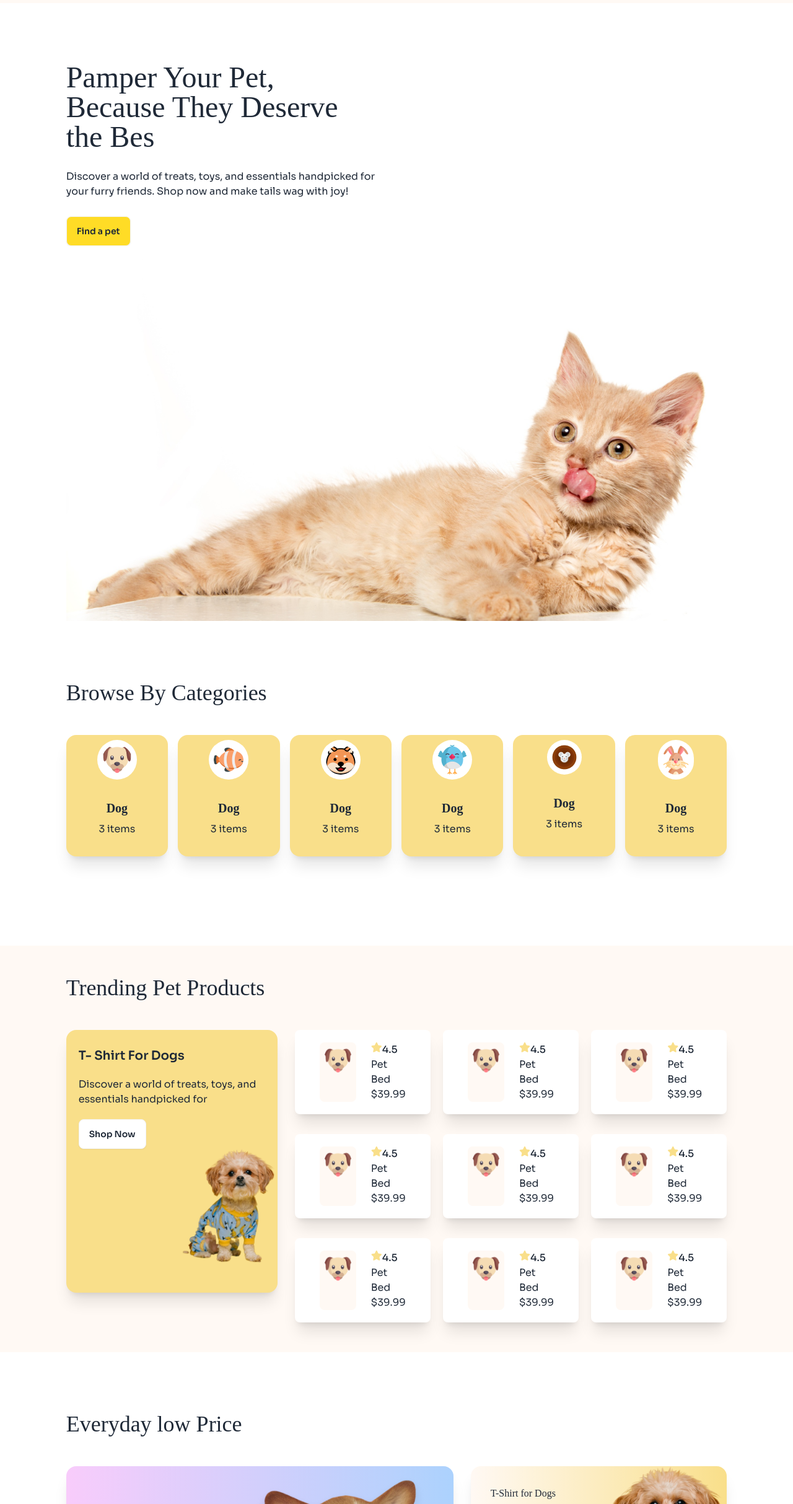
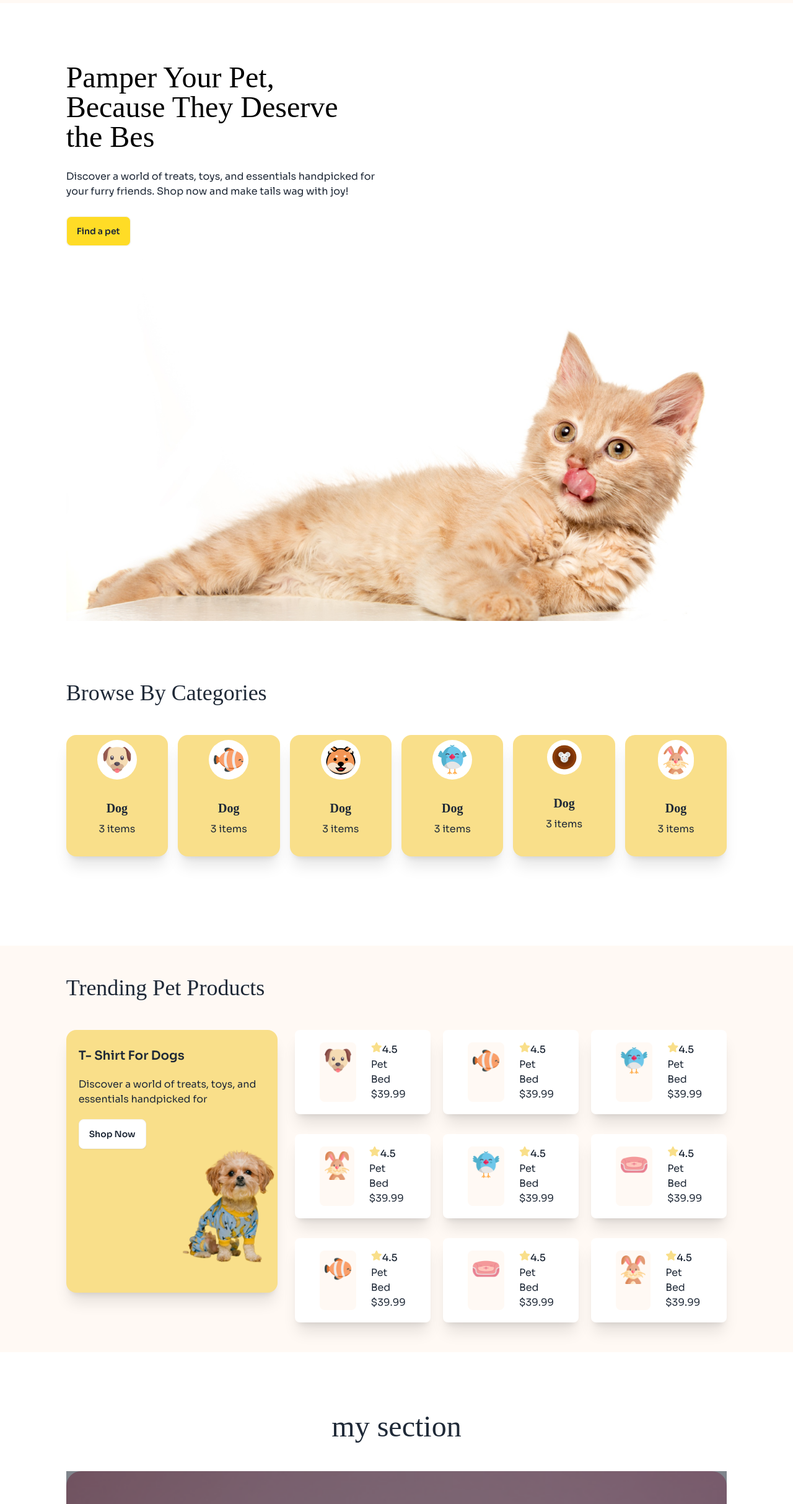
Before and after one commit to akkasali-dev/assignment-3, a plain HTML site: page index.html in a window 1280 px wide. Shown: the part 63-2490 px from the top of the page at 62% size. Drawn offline with nearby package versions, Linux system fonts and the light colour scheme; a web font is replaced by a local one.

Commit message:
added dog and cat section done commit

```diff
--- a/index.html
+++ b/index.html
@@ -15,6 +15,21 @@
     <link rel="stylesheet" href="https://cdnjs.cloudflare.com/ajax/libs/font-awesome/6.7.2/css/all.min.css"/>
 
     <style>
+      @keyframes color{
+        0%   {color:black;}
+        25%  {color: red;}
+        50%  { color:yellow}
+        75%  {color:sandybrown}
+        100% {color:chocolate}
+
+      }
+        .ani{
+          color:black;
+          animation-name: color;
+          animation-duration: 4s;
+          animation-delay: 1s;
+          animation-iteration-count: infinite;
+        }
         .font-sora{
             font-family: "Sora", serif;
         }
@@ -69,7 +84,7 @@
        <!-- hero section -->
        <div class="md:w-5/6 mx-auto my-24 px-2 md:px-0">
          <div class="space-y-7">
-            <h1 class="text-5xl font-adlam">Pamper Your Pet,<br> Because They Deserve <br> the Bes</h1>
+            <h1 class="text-5xl font-adlam ani">Pamper Your Pet,<br> Because They Deserve <br> the Bes</h1>
             <p class="">Discover a world of treats, toys, and essentials handpicked for <br> your furry friends. Shop now and make tails wag with joy!</p>
             <button class="btn bg-btn-primary">Find a pet</button>
          </div>
@@ -184,7 +199,7 @@
                 </div>
                 <div class="shadow-xl bg-white flex px-10 py-5 gap-6 rounded-lg">
                   <div class="p-2 bg-[#FFF9F4] rounded-lg">
-                    <img src="./c1-assets/dog-cartoon.png" alt="">
+                    <img src="./c1-assets/rabbit-cartoon.png" alt="">
                   </div>
                   <div>
                     <div class="flex">
@@ -197,7 +212,7 @@
                 </div>
                 <div class="shadow-xl bg-white flex px-10 py-5 gap-6 rounded-lg">
                   <div class="p-2 bg-[#FFF9F4] rounded-lg">
-                    <img src="./c1-assets/dog-cartoon.png" alt="">
+                    <img src="./c1-assets/fish-cartoon.png" alt="">
                   </div>
                   <div>
                     <div class="flex">
@@ -209,11 +224,11 @@
                   </div>
                 </div>
               </div>
-              <!-- card 1 -->
+              <!-- card 2 -->
               <div class="space-y-8">
                 <div class="shadow-xl bg-white flex px-10 py-5 gap-6 rounded-lg">
                   <div class="p-2 bg-[#FFF9F4] rounded-lg">
-                    <img src="./c1-assets/dog-cartoon.png" alt="">
+                    <img src="./c1-assets/fish-cartoon.png" alt="">
                   </div>
                   <div>
                     <div class="flex">
@@ -226,7 +241,7 @@
                 </div>
                 <div class="shadow-xl bg-white flex px-10 py-5 gap-6 rounded-lg">
                   <div class="p-2 bg-[#FFF9F4] rounded-lg">
-                    <img src="./c1-assets/dog-cartoon.png" alt="">
+                    <img src="./c1-assets/bird-cartoon.png" alt="">
                   </div>
                   <div>
                     <div class="flex">
@@ -239,7 +254,7 @@
                 </div>
                 <div class="shadow-xl bg-white flex px-10 py-5 gap-6 rounded-lg">
                   <div class="p-2 bg-[#FFF9F4] rounded-lg">
-                    <img src="./c1-assets/dog-cartoon.png" alt="">
+                    <img src="./c1-assets/pet-couch.png" alt="">
                   </div>
                   <div>
                     <div class="flex">
@@ -251,11 +266,11 @@
                   </div>
                 </div>
               </div>
-              <!-- card 1 -->
+              <!-- card 3 -->
               <div class="space-y-8">
                 <div class="shadow-xl bg-white flex px-10 py-5 gap-6 rounded-lg">
                   <div class="p-2 bg-[#FFF9F4] rounded-lg">
-                    <img src="./c1-assets/dog-cartoon.png" alt="">
+                    <img src="./c1-assets/bird-cartoon.png" alt="">
                   </div>
                   <div>
                     <div class="flex">
@@ -268,7 +283,7 @@
                 </div>
                 <div class="shadow-xl bg-white flex px-10 py-5 gap-6 rounded-lg">
                   <div class="p-2 bg-[#FFF9F4] rounded-lg">
-                    <img src="./c1-assets/dog-cartoon.png" alt="">
+                    <img src="./c1-assets/pet-couch.png " alt="">
                   </div>
                   <div>
                     <div class="flex">
@@ -281,7 +296,7 @@
                 </div>
                 <div class="shadow-xl bg-white flex px-10 py-5 gap-6 rounded-lg">
                   <div class="p-2 bg-[#FFF9F4] rounded-lg">
-                    <img src="./c1-assets/dog-cartoon.png" alt="">
+                    <img src="./c1-assets/rabbit-cartoon.png" alt="">
                   </div>
                   <div>
                     <div class="flex">
@@ -298,6 +313,25 @@
           </div>
         </div>
       </section>
+      <!-- cat and dog section -->
+       <section class="md:w-5/6 mx-auto pb-24">
+        <h1 class="text-5xl font-adlam text-center pb-12">my section</h1>
+        <div
+        class="hero md:min-h-screen rounded-3xl"
+        style="background-image: url(./c1-assets/pets.jpg);">
+        <div class="hero-overlay bg-opacity-60"></div>
+        <div class="hero-content text-neutral-content text-center">
+          <div class="max-w-md">
+            <h1 class="mb-5 text-5xl font-bold">Hello there</h1>
+            <p class="mb-5">
+              Provident cupiditate voluptatem et in. Quaerat fugiat ut assumenda excepturi exercitationem
+              quasi. In deleniti eaque aut repudiandae et a id nisi.
+            </p>
+            <button class="btn bg-btn-primary">Get Started</button>
+          </div>
+        </div>
+      </div>
+       </section>
       <!-- everyday -->
        <section class="md:w-5/6 mx-auto font-adlam px-2 md:px-0">
           <h1 class="text-4xl pb-12">Everyday low Price</h1>
```
Also changed, not shown: c1-assets/pets.jpg (added).
